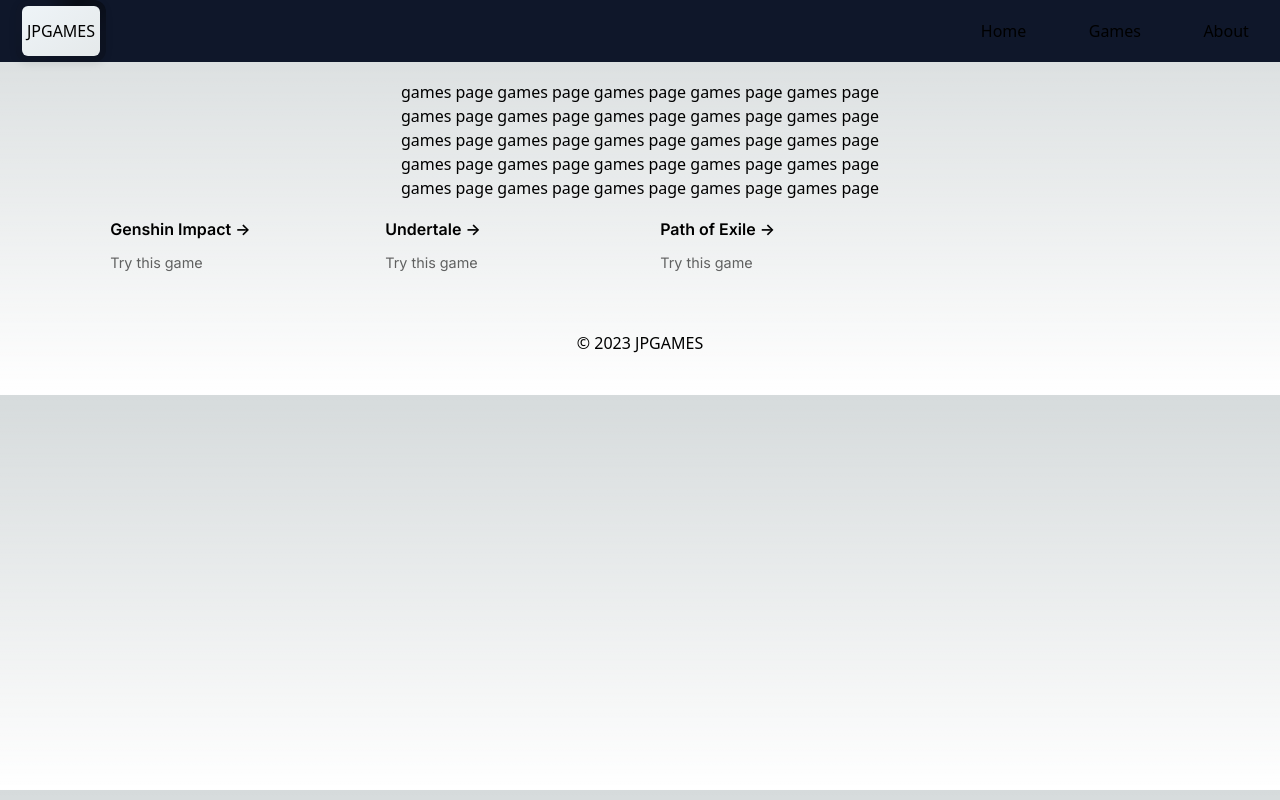
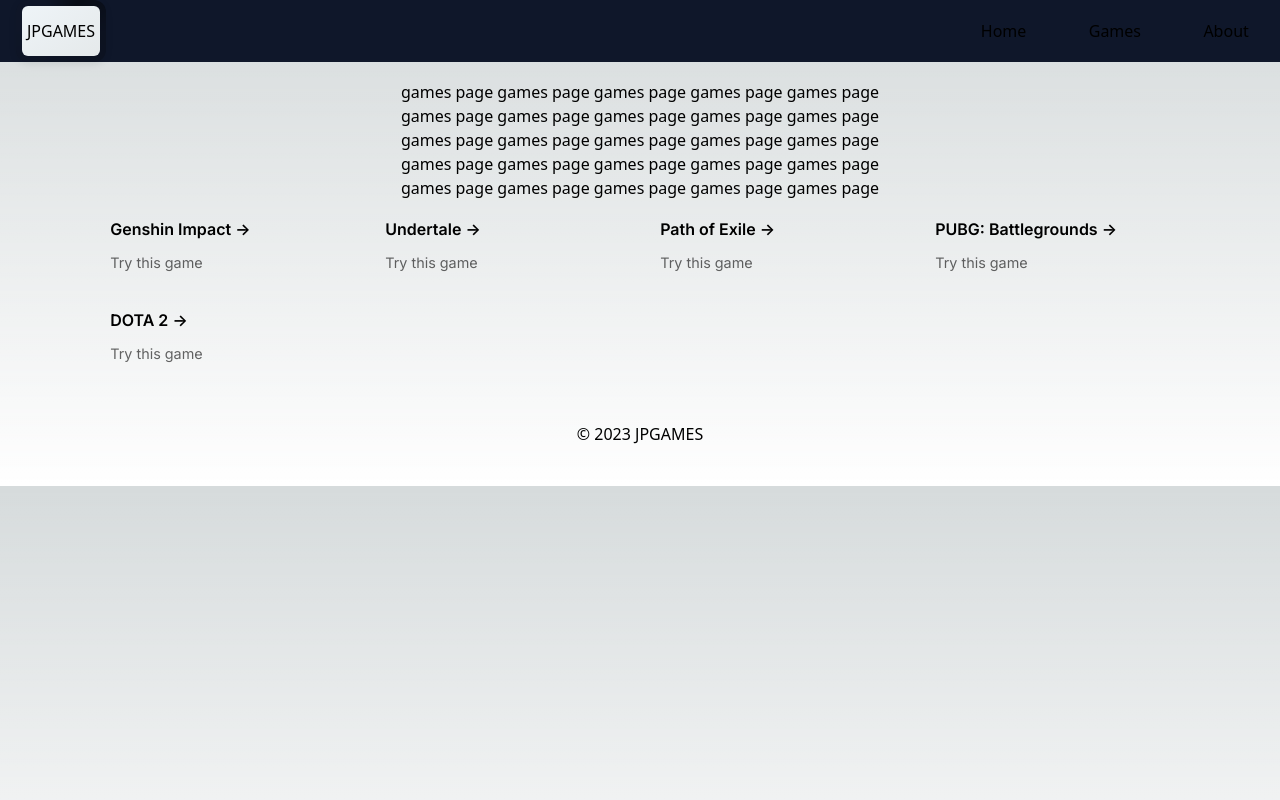
Before and after one commit to jpcodingjourney/JPGames, a Next.js app: page /games in a window 1280 px wide. Built offline with nearby package versions, Linux system fonts and the light colour scheme.

Commit message:
Add tags

```diff
--- a/src/pages/games.js
+++ b/src/pages/games.js
@@ -56,6 +56,30 @@
             </h2>
             <p className={inter.className}>Try this game</p>
           </a>
+
+          <a
+            href="https://vercel.com/templates?framework=next.js&utm_source=create-next-app&utm_medium=default-template&utm_campaign=create-next-app"
+            className={styles.card}
+            target="_blank"
+            rel="noopener noreferrer"
+          >
+            <h2 className={inter.className}>
+              PUBG: Battlegrounds <span>-&gt;</span>
+            </h2>
+            <p className={inter.className}>Try this game</p>
+          </a>
+
+          <a
+            href="https://vercel.com/templates?framework=next.js&utm_source=create-next-app&utm_medium=default-template&utm_campaign=create-next-app"
+            className={styles.card}
+            target="_blank"
+            rel="noopener noreferrer"
+          >
+            <h2 className={inter.className}>
+              DOTA 2 <span>-&gt;</span>
+            </h2>
+            <p className={inter.className}>Try this game</p>
+          </a>
         </div>
       </main>
     </>
```
